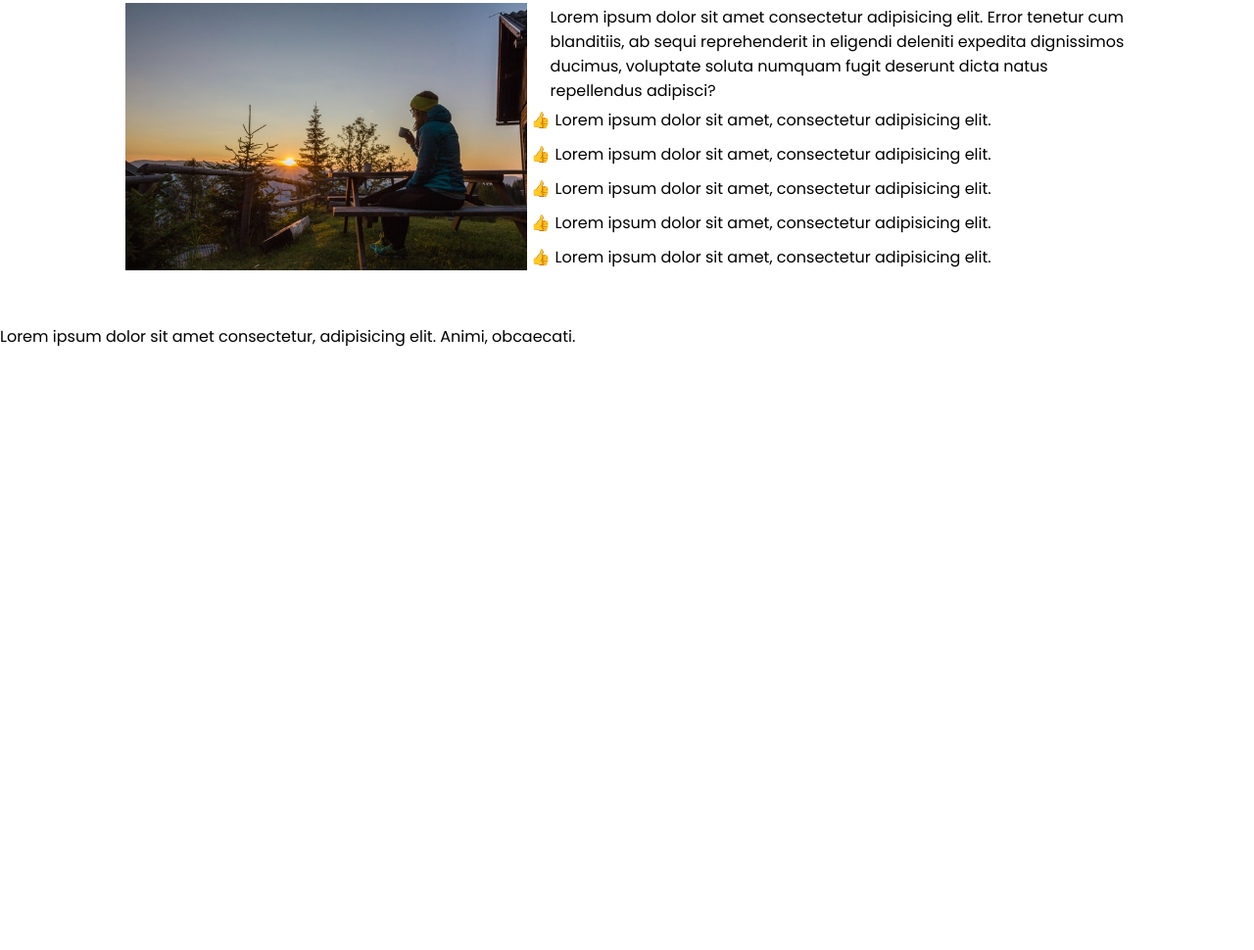
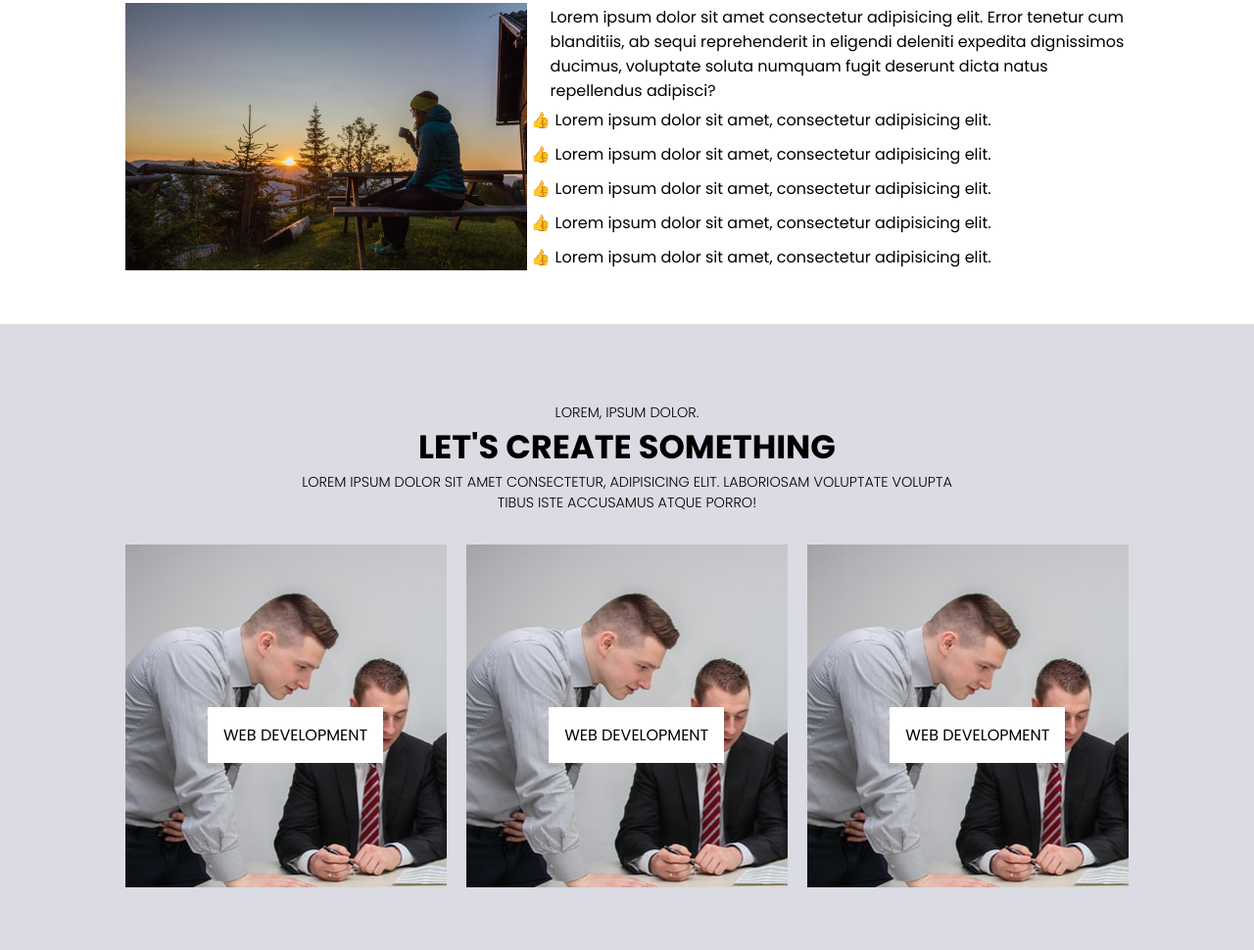
Before and after one commit to nabin747/meiplay_website, a plain HTML site: page index.html in a window 1280 px wide. Shown: the part 3659-4629 px from the top of the page at 98% size. Before the commit the page ends 4015 px from the top, so only its background shows below. Drawn offline with Linux system fonts and the light colour scheme; files whose address does not match are found by name.

Commit message:
finsish up to woking section

```diff
--- a/css/style.css
+++ b/css/style.css
@@ -42,6 +42,7 @@ a{
     /* background-color: blueviolet; */
     height: 10vh;
     width: 100%;
+    /* background: none; */
     background: transparent;
     /* border-bottom: 2px solid rgba(255, 255, 255, 0.582); */
 }
@@ -419,3 +420,62 @@ ul .tech-list{
     list-style-type:"\1F44D";
     padding: 5px;
 }
+.create-something{
+    background:#dbdbe4 ;
+}
+.banner{
+    font-weight: 300;
+    font-size: 0.90rem;
+    text-transform: uppercase;
+
+}
+.banner-header{
+    font-weight: 900;
+    font-size: 2.1rem;
+    text-transform: uppercase;
+}
+.banner-disc{
+    padding-bottom: 2rem;
+}
+.new-thing{
+    display: flex;
+    justify-content: space-between;
+    align-items: center;
+    padding-bottom: 4rem;
+}
+.img-ban{
+    background: url(/image/group1.jpg) no-repeat;
+   height: 350px;
+   /* width: 400px; */
+   width: 32%;
+   /* height: auto; */
+   position: relative;
+
+
+}
+.new-item{
+    display: flex;
+    align-items: center;
+    justify-content: center;
+    background: #fff;
+
+
+
+        top: 166px;
+        left: 84px;
+
+        position: absolute;
+
+        padding: 16px;
+}
+
+
+
+
+header {
+    position: sticky;
+    top: 0;
+    z-index: 100000;
+    /*background-color: #000; */
+
+}
--- a/index.html
+++ b/index.html
@@ -240,12 +240,34 @@
               <li class="tech-list">Lorem ipsum dolor sit amet, consectetur adipisicing elit.</li></ul>
             </div>
           </div>
-          <div class="create">
-            Lorem ipsum dolor sit amet consectetur, adipisicing elit. Animi, obcaecati.
+
+        </section>
+        <!-- create new something -->
+        <div class="create-something">
+
+          <div class="create container text-center top-padding">
+            <p class="banner">Lorem, ipsum dolor.</p>
+            <p class="banner-header">Let's create something</p>
+            <p class="banner banner-disc">Lorem ipsum dolor sit amet consectetur, adipisicing elit. Laboriosam voluptate volupta <br> tibus iste accusamus atque porro!</p>
           </div>
 
-        </section>
 
+          <div class="new-thing container">
+            <div class="img-ban">
+              <div class="new-item">WEB DEVELOPMENT</div>
+
+            </div>
+            <div class="img-ban">
+              <div class="new-item">
+                WEB DEVELOPMENT</div>
+
+            </div>
+            <div class="img-ban">
+              <div class="new-item">WEB DEVELOPMENT</div>
+
+            </div>
+          </div>
+        </div>
 
 
 
@@ -278,6 +300,9 @@
               slides[slideIndex-1].style.display = "block";
               dots[slideIndex-1].className += " active";
             }
+
+
+
             </script>
   </body>
 </html>
```
Also changed, not shown: image/group1.jpg (added).
